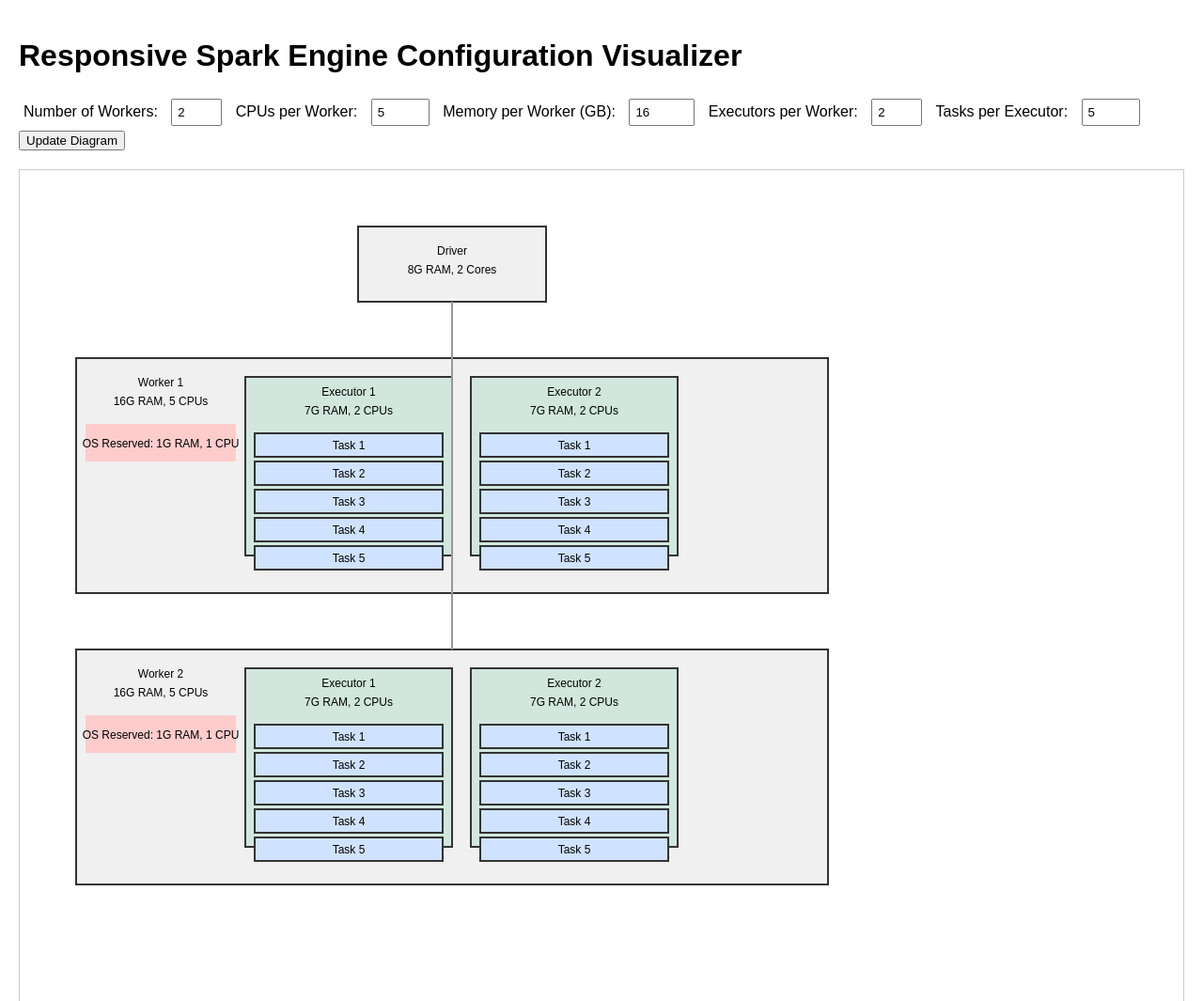
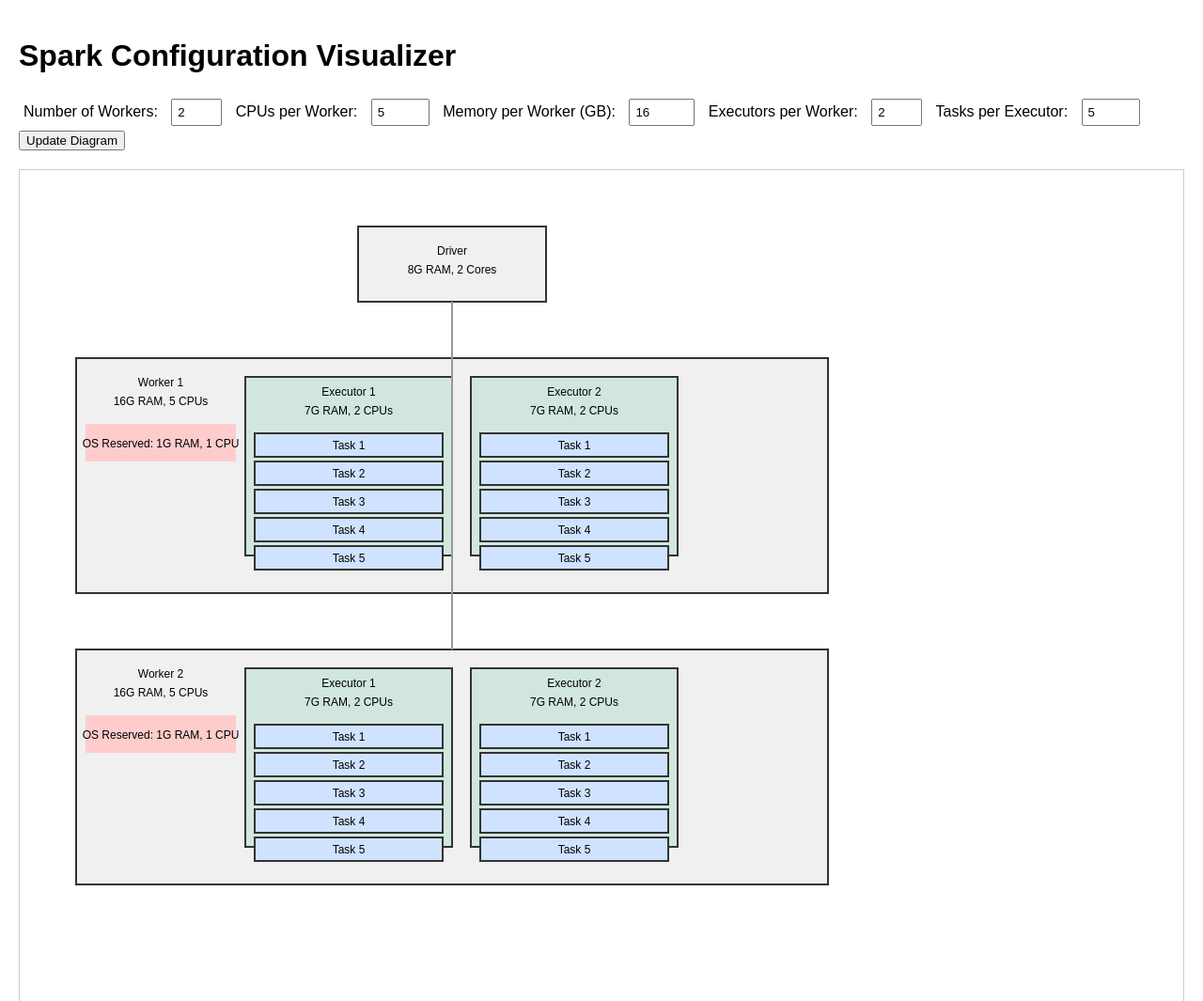
Before and after one commit to anupkalburgi/spark-workers, a plain HTML site: page docs/index.html in a window 1280 px wide. Shown: the top 1065 px of the page at 94% size. Drawn offline with nearby package versions, Linux system fonts and the light colour scheme.

Commit message:
correcting header

```diff
--- a/docs/index.html
+++ b/docs/index.html
@@ -29,7 +29,7 @@
     </style>
 </head>
 <body>
-    <h1>Responsive Spark Engine Configuration Visualizer</h1>
+    <h1>Spark Configuration Visualizer</h1>
     <div id="inputs">
         <label for="workers">Number of Workers:</label>
         <input type="number" id="workers" value="2" min="1" max="5">
```
